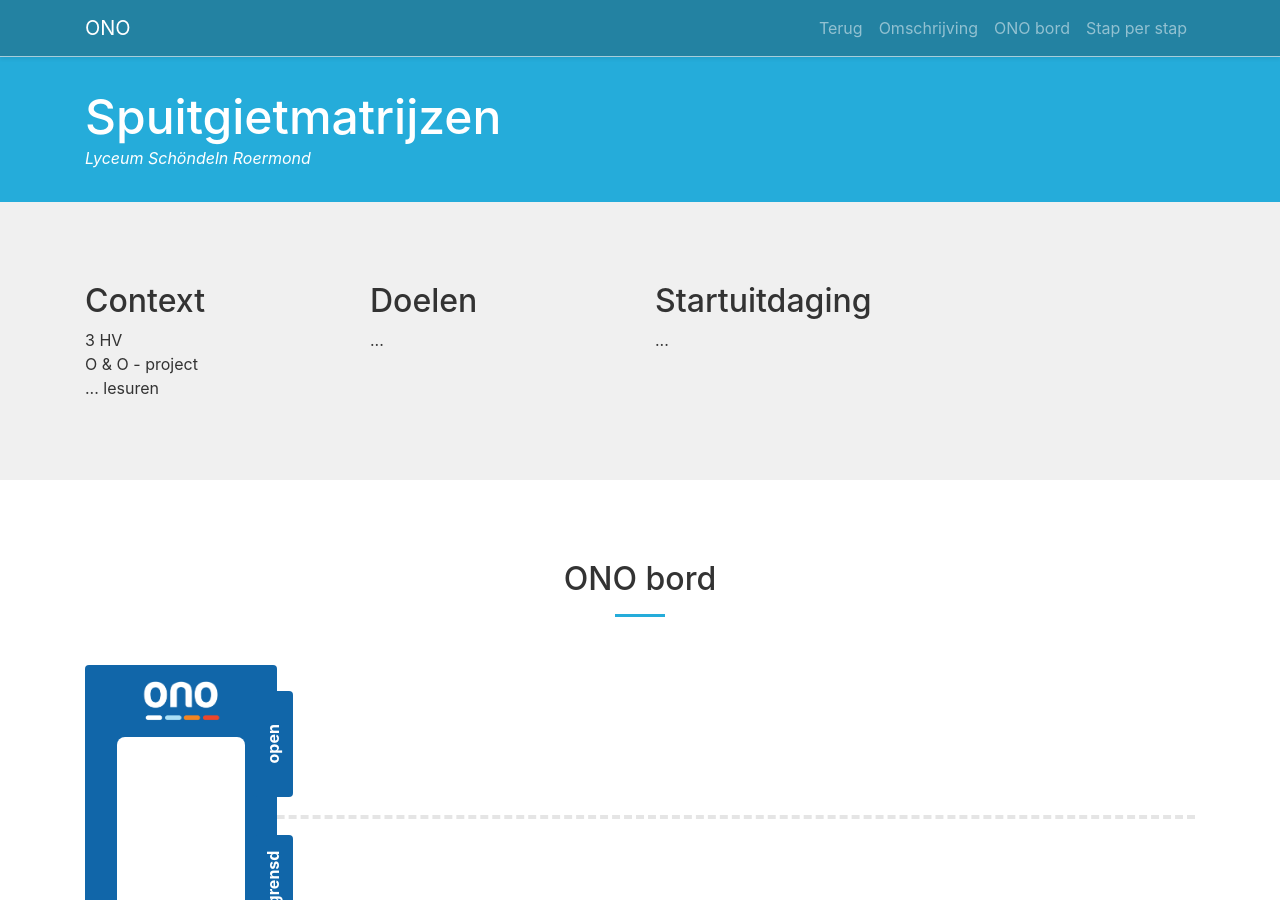
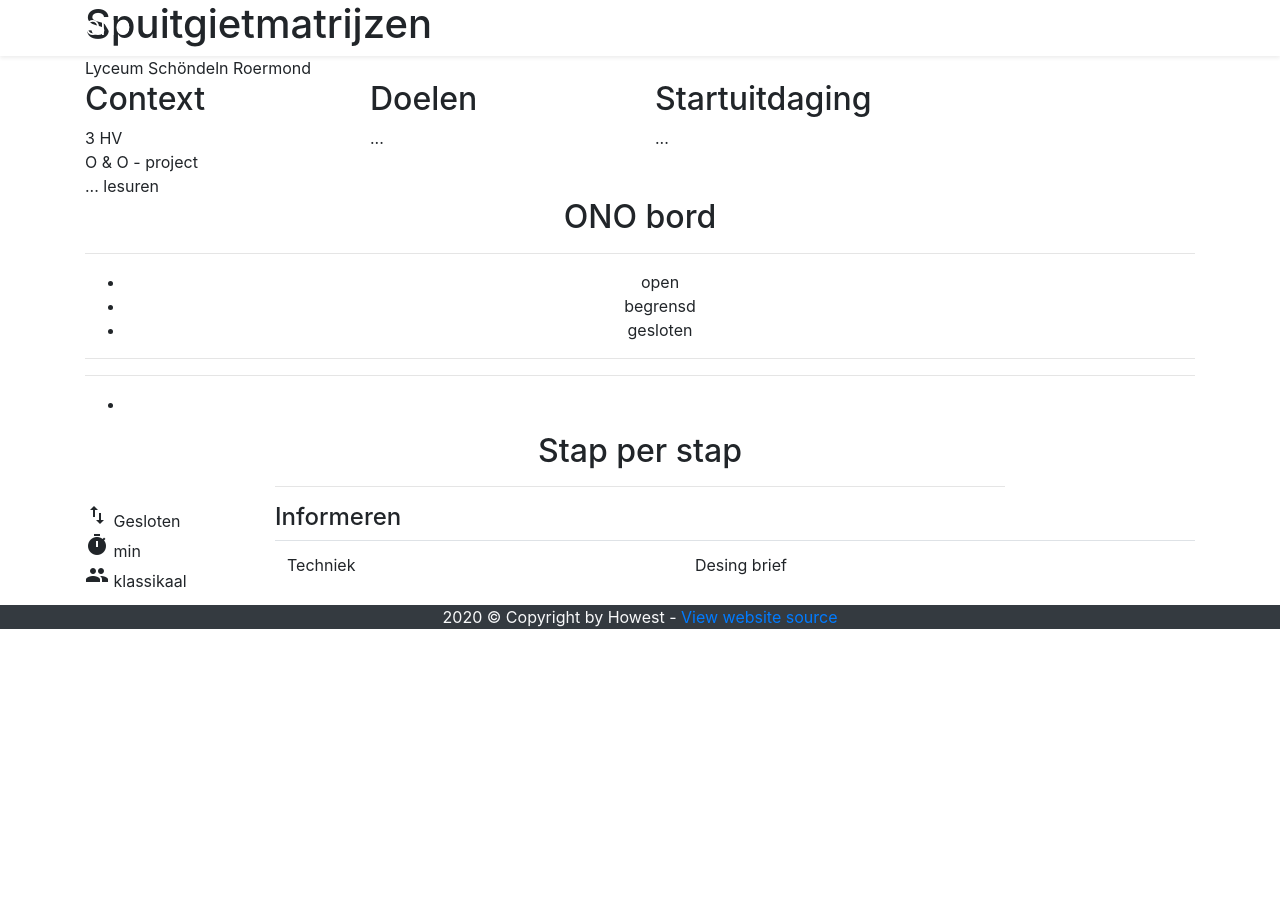
Before and after one commit to adepaepe/ono-trajecten, a Jekyll site: the page built from docs/_trajecten/spuitgietmatrijzen.html, in a window 1280 px wide and 900 px high. Built offline with Jekyll 4.4.1, drawn with Linux system fonts in a browser that asks for light colours.

Commit message:
Make paths relative

```diff
--- a/docs/_layouts/default.html
+++ b/docs/_layouts/default.html
@@ -11,9 +11,9 @@
     <link rel="apple-touch-icon" sizes="180x180" href="/apple-touch-icon.png">
     <link rel="icon" type="image/png" sizes="32x32" href="/favicon-32x32.png">
     <link rel="icon" type="image/png" sizes="16x16" href="/favicon-16x16.png">
-    <link rel="manifest" href="/site.webmanifest">
+    <link rel="manifest" href="site.webmanifest">
     <link href="https://stackpath.bootstrapcdn.com/bootstrap/4.4.1/css/bootstrap.min.css" rel="stylesheet" integrity="sha384-Vkoo8x4CGsO3+Hhxv8T/Q5PaXtkKtu6ug5TOeNV6gBiFeWPGFN9MuhOf23Q9Ifjh" crossorigin="anonymous">
-    <link rel="stylesheet" href="/assets/css/styles.css">
+    <link rel="stylesheet" href="assets/css/styles.css">
     <link href="https://fonts.googleapis.com/icon?family=Material+Icons" rel="stylesheet">
   </head>
   <body>
@@ -24,6 +24,6 @@
     <script src="https://code.jquery.com/jquery-3.4.1.min.js" integrity="sha256-CSXorXvZcTkaix6Yvo6HppcZGetbYMGWSFlBw8HfCJo=" crossorigin="anonymous"></script>
     <script src="https://cdnjs.cloudflare.com/ajax/libs/popper.js/1.14.7/umd/popper.min.js" integrity="sha384-UO2eT0CpHqdSJQ6hJty5KVphtPhzWj9WO1clHTMGa3JDZwrnQq4sF86dIHNDz0W1" crossorigin="anonymous"></script>
     <script src="https://stackpath.bootstrapcdn.com/bootstrap/4.4.1/js/bootstrap.min.js" integrity="sha384-wfSDF2E50Y2D1uUdj0O3uMBJnjuUD4Ih7YwaYd1iqfktj0Uod8GCExl3Og8ifwB6" crossorigin="anonymous"></script>
-    <script src="/assets/js/site.js"></script>
+    <script src="assets/js/site.js"></script>
   </body>
 </html>
--- a/docs/index.html
+++ b/docs/index.html
@@ -45,7 +45,7 @@
       {% for traject in site.trajecten %}
       <div class="col-sm-4 card-group">
         <div class="card traject-card shadow">
-          <img class="card-img-top" src="/assets/images/{{ traject.tile }}" alt="Traject image">
+          <img class="card-img-top" src="assets/images/{{ traject.tile }}" alt="Traject image">
           <div class="card-body">
             <h5 class="card-title">{{ traject.name }}</h5>
             <p class="card-text">{{ traject.summary }}</p>
```
